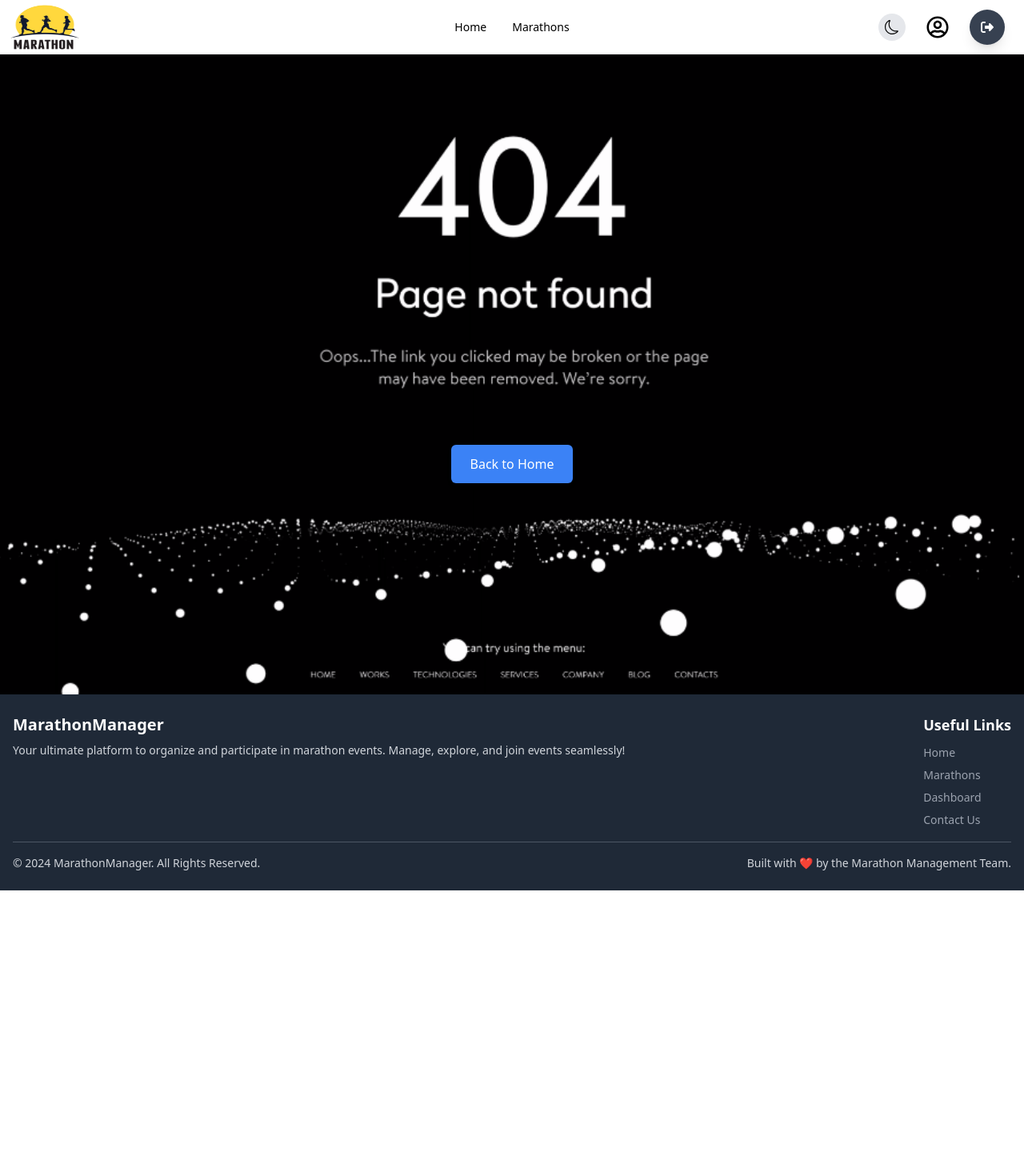
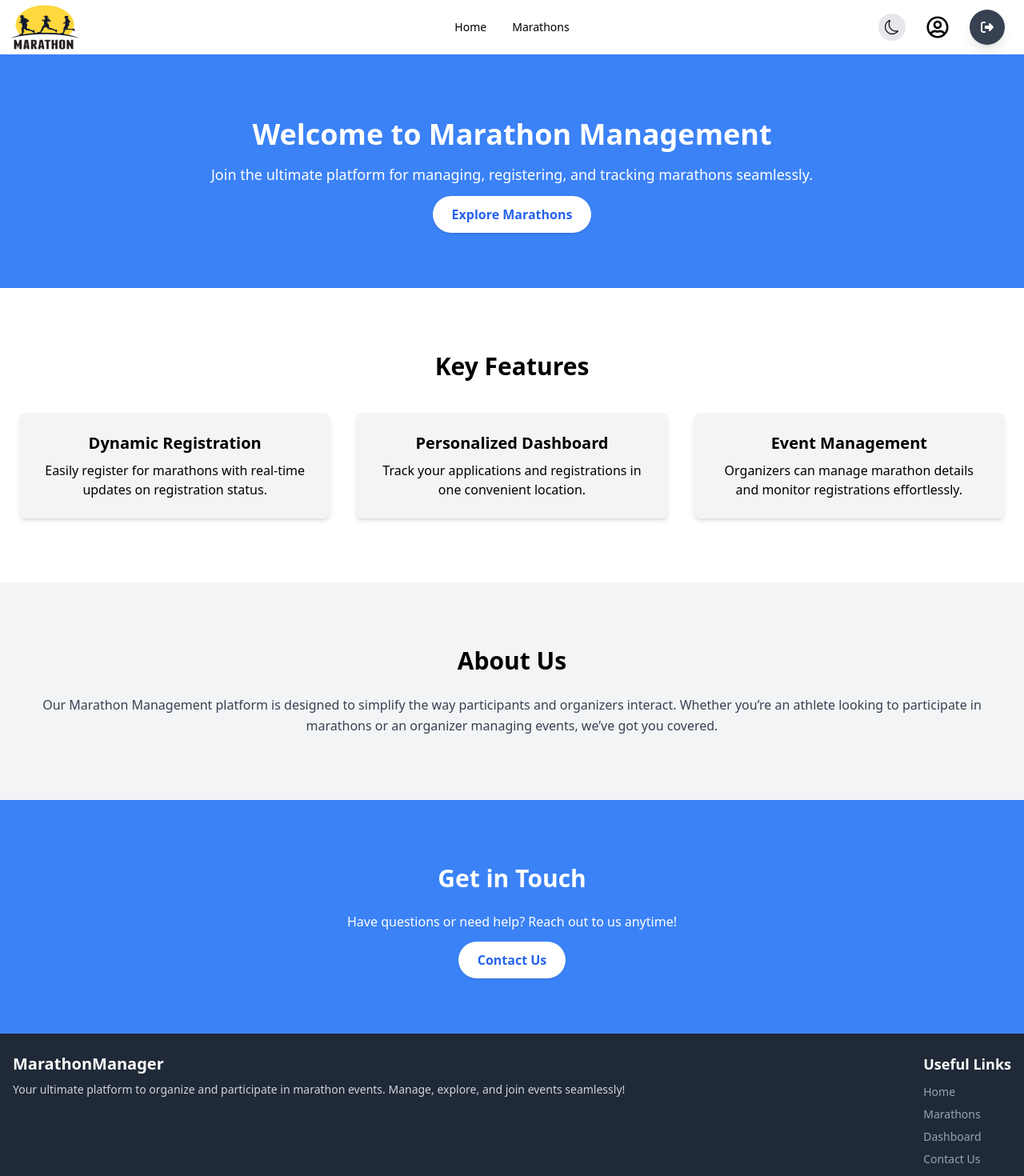
Before and after one commit to nur922184/marathon-manager, a React (Vite) app: page /home in a window 1280 px wide. Shown: the top 1470 px of the page at 80% size. Before the commit the page ends 1113 px from the top, so only its background shows below. Built offline with nearby package versions, Linux system fonts and the light colour scheme; no server answers.

Commit message:
some ubdate

```diff
--- a/src/assets/Router/Router.jsx
+++ b/src/assets/Router/Router.jsx
@@ -14,6 +14,7 @@ import UpdateProfile from "../pages/UpdateProfile";
 import ProfilePage from "../pages/ProfilePage";
 import RegisterPage from "../pages/RegisterPage";
 import ErrorPage from "../pages/ErrorPage";
+import MarathonHomePage from "../pages/MarathonHomePage";
 
 
 
@@ -30,6 +31,10 @@ const Router = createBrowserRouter([
       {
         path: "",
         element: <Home></Home>,
+      },
+      {
+        path: "/home",
+        element: <MarathonHomePage></MarathonHomePage>,
       },
       {
         path: "/marathons/:id",
--- /dev/null
+++ b/src/assets/pages/MarathonHomePage.jsx
@@ -0,0 +1,81 @@
+import React from "react";
+
+const MarathonHomePage = () => {
+  return (
+    <div className="bg-gray-100 min-h-screen">
+      {/* Hero Section */}
+      <section className="bg-blue-500 text-white py-20 text-center">
+        <h2 className="text-4xl font-bold mb-4">Welcome to Marathon Management</h2>
+        <p className="text-lg mb-6">
+          Join the ultimate platform for managing, registering, and tracking marathons seamlessly.
+        </p>
+        <a
+          href="/marathons"
+          className="bg-white text-blue-600 px-6 py-3 rounded-full font-semibold shadow hover:bg-gray-100"
+        >
+          Explore Marathons
+        </a>
+      </section>
+
+      {/* Features Section */}
+      <section id="features" className="py-20 bg-white">
+        <div className="container mx-auto px-6">
+          <h2 className="text-3xl font-bold text-center mb-10">Key Features</h2>
+          <div className="grid grid-cols-1 md:grid-cols-3 gap-8">
+            <div className="p-6 bg-gray-100 rounded-lg shadow-md text-center">
+              <h3 className="text-xl font-bold mb-2">Dynamic Registration</h3>
+              <p>
+                Easily register for marathons with real-time updates on registration status.
+              </p>
+            </div>
+            <div className="p-6 bg-gray-100 rounded-lg shadow-md text-center">
+              <h3 className="text-xl font-bold mb-2">Personalized Dashboard</h3>
+              <p>
+                Track your applications and registrations in one convenient location.
+              </p>
+            </div>
+            <div className="p-6 bg-gray-100 rounded-lg shadow-md text-center">
+              <h3 className="text-xl font-bold mb-2">Event Management</h3>
+              <p>
+                Organizers can manage marathon details and monitor registrations effortlessly.
+              </p>
+            </div>
+          </div>
+        </div>
+      </section>
+
+      {/* About Section */}
+      <section id="about" className="py-20 bg-gray-100">
+        <div className="container mx-auto px-6 text-center">
+          <h2 className="text-3xl font-bold mb-6">About Us</h2>
+          <p className="text-gray-700 leading-relaxed">
+            Our Marathon Management platform is designed to simplify the way
+            participants and organizers interact. Whether you’re an athlete
+            looking to participate in marathons or an organizer managing events,
+            we’ve got you covered.
+          </p>
+        </div>
+      </section>
+
+      {/* Contact Section */}
+      <section id="contact" className="py-20 bg-blue-500 text-white">
+        <div className="container mx-auto px-6 text-center">
+          <h2 className="text-3xl font-bold mb-6">Get in Touch</h2>
+          <p className="mb-6">
+            Have questions or need help? Reach out to us anytime!
+          </p>
+          <a
+            href="mailto:support@marathon.com"
+            className="bg-white text-blue-600 px-6 py-3 rounded-full font-semibold shadow hover:bg-gray-100"
+          >
+            Contact Us
+          </a>
+        </div>
+      </section>
+
+      {/* Footer Section */}
+    </div>
+  );
+};
+
+export default MarathonHomePage;
```
Also changed, not shown: 1 other file (tests, documents, lock files or other folders).
